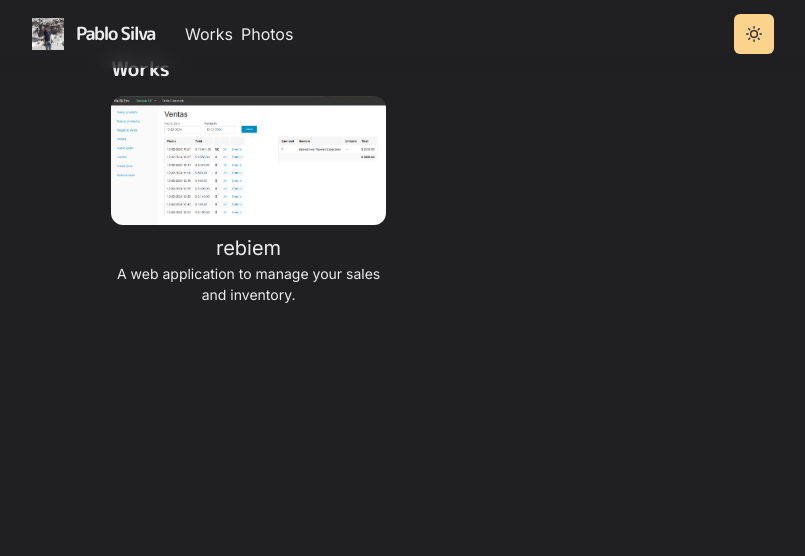
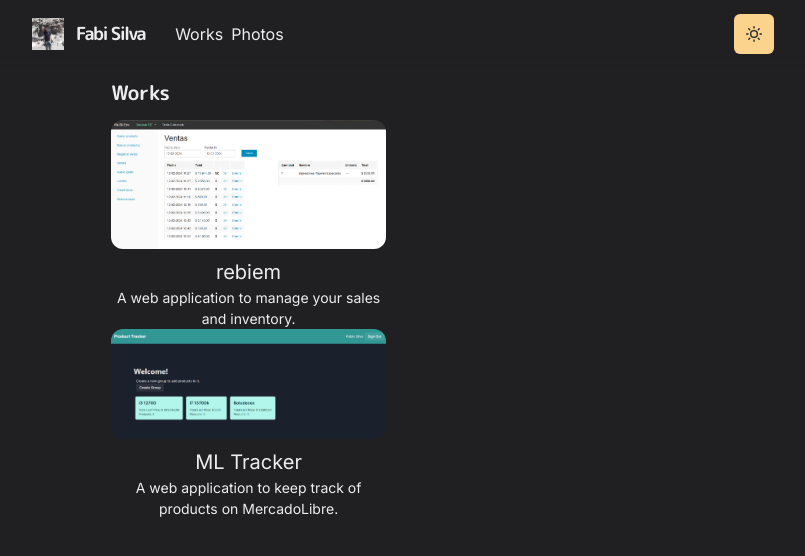
Before and after one commit to elgodolfredo/portfolio, a Next.js app: page /works in a window 1280 px wide. Shown: the top 556 px of the page, without its empty margins (242-1047 px from the left). Built offline with nearby package versions, Linux system fonts and the light colour scheme.

Commit message:
fixed texts and new images

```diff
--- a/src/app/components/grid-item.js
+++ b/src/app/components/grid-item.js
@@ -19,7 +19,7 @@ export const GridItem = ({ children, href, title, thumbnail }) => (
   </Box>
 )
 
-export const WorkGridItem = ({children, id, title, thumbnail}) => (
+export const WorkGridItem = ({children, href, title, thumbnail}) => (
   <Box w="100%" textAlign="center">
     <LinkBox cursor="pointer">
       <Image
@@ -28,7 +28,7 @@ export const WorkGridItem = ({children, id, title, thumbnail}) => (
         className='grid-item-thumbnail'
         placeholder='blur'
       />
-      <LinkOverlay href={`/works/${id}`}>
+      <LinkOverlay href={href}>
         <Text mt={2} fontSize={20}>{title}</Text>
       </LinkOverlay>
       <Text fontSize={14}>{children}</Text>
--- a/src/app/components/logo.js
+++ b/src/app/components/logo.js
@@ -26,7 +26,7 @@ const Logo = () => {
           fontFamily="M PLUS Rounded 1c"
           fontWeight="bold"
           ml={3}>
-          Pablo Silva
+          Fabi Silva
           </Text>
       </LogoBox>
     </NextLink>
--- a/src/app/layout.tsx
+++ b/src/app/layout.tsx
@@ -8,7 +8,7 @@ import Layout from './components/transition'
 const inter = Inter({ subsets: ['latin'] })
 
 export const metadata: Metadata = {
-  title: 'Pablo Silva - Homepage',
+  title: 'Fabi Silva - Homepage',
   description: 'Portfolio',
 }
 
@@ -23,7 +23,7 @@ export default function RootLayout({
         <Providers>
           <Layout>
             <Navbar />
-            <Container maxW="container.md" pt={14}>
+            <Container maxW="container.md" pt={20}>
               {children}
             </Container>
           </Layout>
--- a/src/app/page.tsx
+++ b/src/app/page.tsx
@@ -15,7 +15,7 @@ export default function Home() {
       <Box display={{md: 'flex'}} paddingTop={10}>
         <Box flexGrow={1}>
           <Heading as="h2" variant="page-title">
-            Pablo Silva
+            Fabi Silva
           </Heading>
           <p> elgodolfredo (Developer / Artist)</p>
         </Box>
@@ -91,7 +91,7 @@ export default function Home() {
         <Stack spacing={3}>
           <Input variant='filled' placeholder='Email' name='email' id='email' />
           <Textarea variant='filled' placeholder='Message' name='message' id='message' />
-          <Button type="submit" colorScheme="teal" mt={4}>
+          <Button type="submit" colorScheme="teal" m={4}>
             Send!
           </Button>
         </Stack>
--- a/src/app/works/page.tsx
+++ b/src/app/works/page.tsx
@@ -11,8 +11,11 @@ const Works = () => {
       </Heading>
       <SimpleGrid columns={[1,1,2]} gap={6}>
         <Section>
-          <WorkGridItem id="rebiem" title="rebiem" thumbnail={'/images/works/rebiem.png'} >
+          <WorkGridItem href="#" title="rebiem" thumbnail={'/images/works/rebiem.png'} >
             A web application to manage your sales and inventory.
+          </WorkGridItem>
+          <WorkGridItem href="https://ml-tracker.fabisilva.com.ar" title="ML Tracker" thumbnail={'/images/works/ml-tracker.png'} >
+            A web application to keep track of products on MercadoLibre.
           </WorkGridItem>
         </Section>
       </SimpleGrid>
```
Also changed, not shown: public/images/tools/next.png, public/images/works/ml-tracker.png (added).
